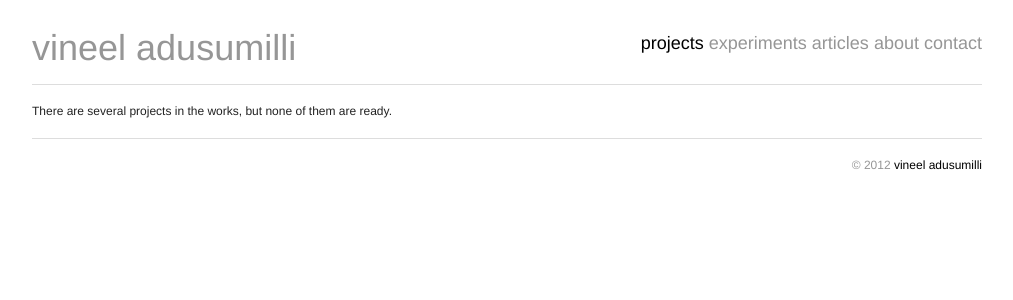
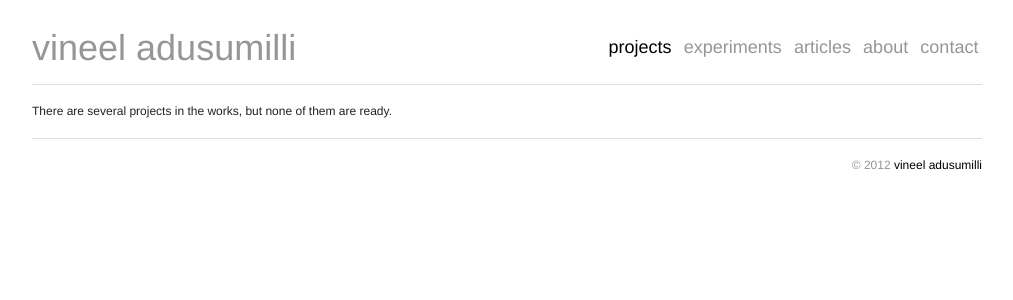
Before and after one commit to vineel-adusumilli/vineel.me, a Flask app: page /projects/ in a window 1280 px wide. Shown: the top 300 px of the page, without its empty margins (133-1146 px from the left). Run offline with Flask 2, Linux system fonts and the light colour scheme.

Commit message:
added nav padding

```diff
--- a/static/style.css
+++ b/static/style.css
@@ -31,6 +31,7 @@ a:hover {
 #nav ul li {
   list-style-type: none;
   display: inline-block;
+  padding: 0.2em;
 }
 
 #footer {
```
